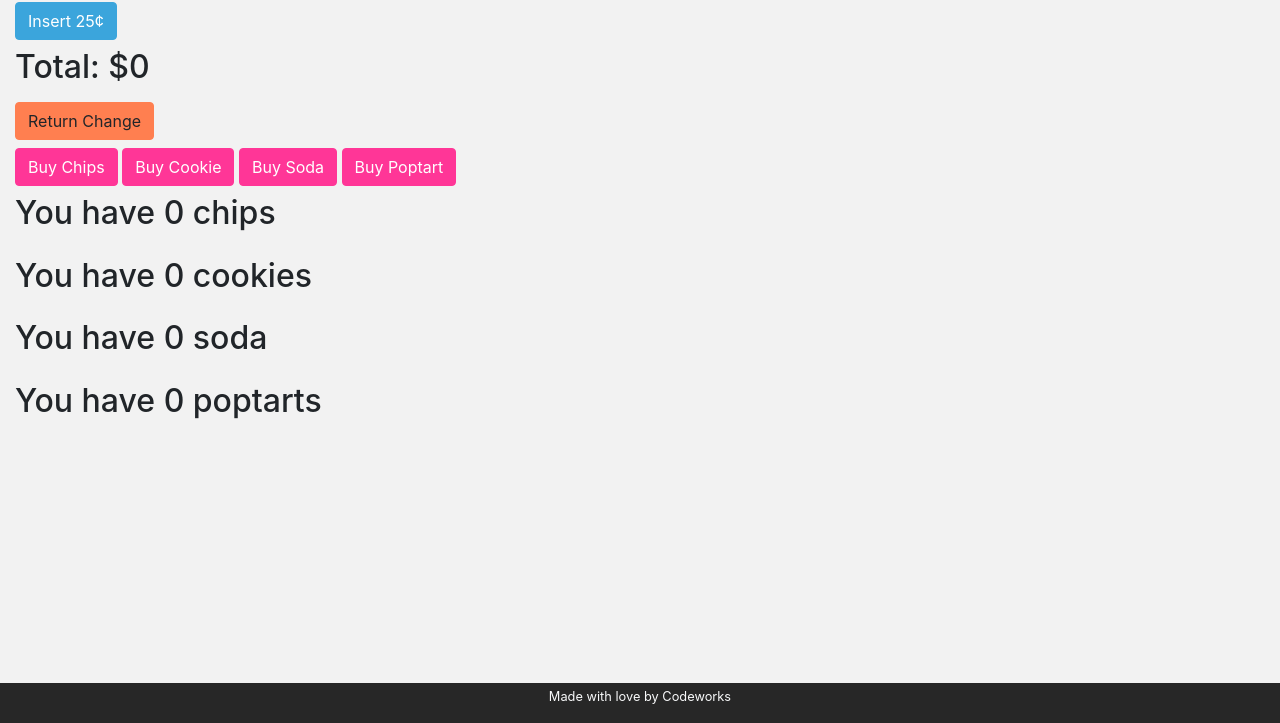
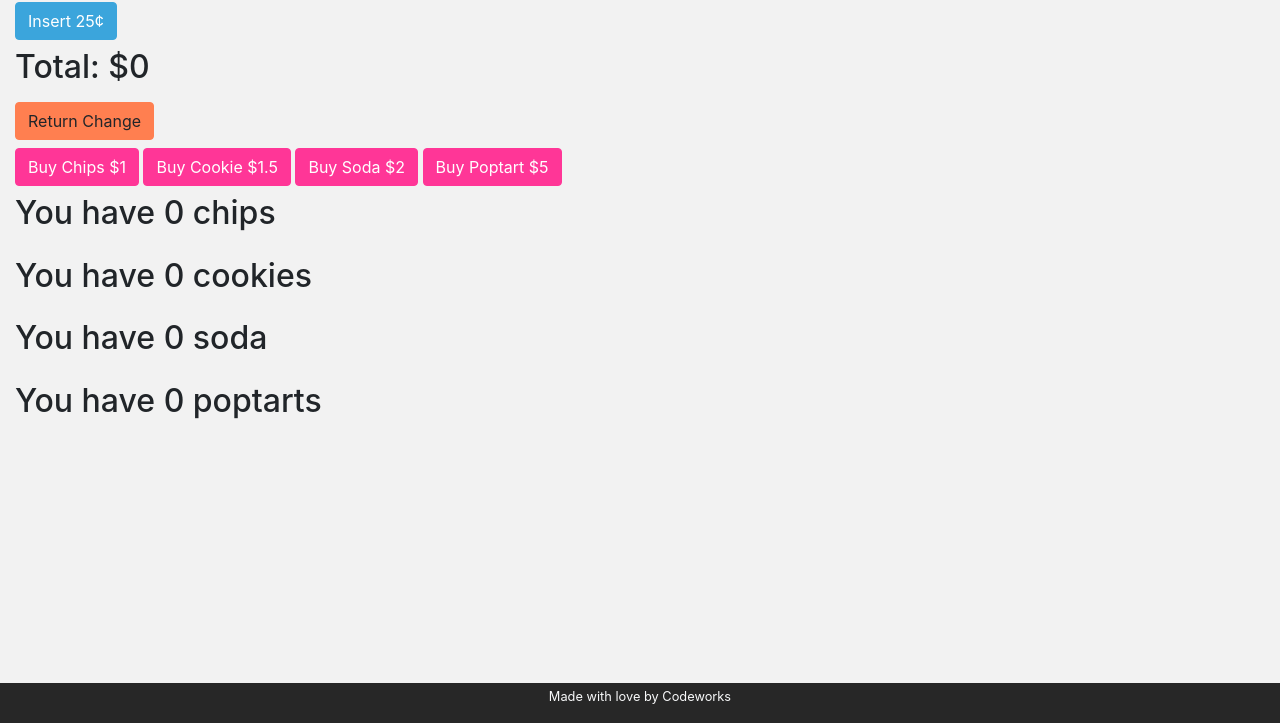
Before and after one commit to Jo-nathanWright/vendingMachine, a website with bundled scripts: page index.html in a window 1280 px wide. Shown: the part 77-800 px from the top of the page. Built offline with nearby package versions, Linux system fonts and the light colour scheme.

Commit message:
Minor Button and log changes

```diff
--- a/app/Services/MachinesService.js
+++ b/app/Services/MachinesService.js
@@ -13,7 +13,6 @@ class MachinesService {
         if (ProxyState.total >= foundSnack.price) {
             foundSnack.amount += 1
             ProxyState.total = (ProxyState.total - foundSnack.price)
-            console.log(foundSnack.amount)
         } else {
             alert("You don't have enough cash for that!")
         }
--- a/index.html
+++ b/index.html
@@ -29,13 +29,13 @@
         </div>
         <div>
             <button type="button" class="btn btn-secondary" onclick="app.machinesController.buy('Chips')">Buy
-                Chips</button>
+                Chips $1</button>
             <button type="button" class="btn btn-secondary" onclick="app.machinesController.buy('Cookie')">Buy
-                Cookie</button>
+                Cookie $1.5</button>
             <button type="button" class="btn btn-secondary" onclick="app.machinesController.buy('Soda')">Buy
-                Soda</button>
+                Soda $2</button>
             <button type="button" class="btn btn-secondary" onclick="app.machinesController.buy('Poptart')">Buy
-                Poptart</button>
+                Poptart $5</button>
             <h2 class="py-2">You have <span id="Chips">0</span> chips</h2>
             <h2 class="py-2">You have <span id="Cookie">0</span> cookies</h2>
             <h2 class="py-2">You have <span id="Soda">0</span> soda</h2>
```
